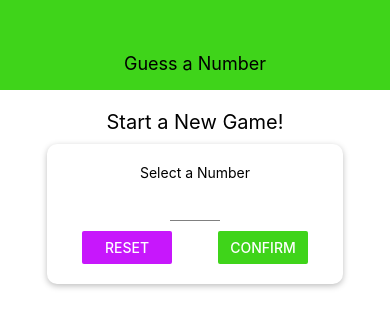
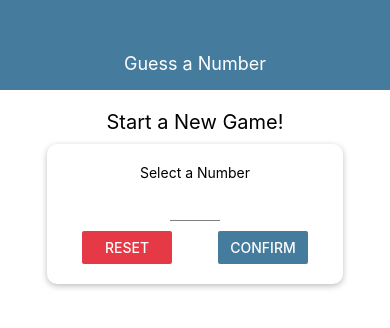
Before and after one commit to makito/numbers-game, a React Native app: screen / in a window 390 px wide. Shown: the top 328 px of the page. Built offline with nearby package versions, Linux system fonts and the light colour scheme.

Commit message:
update colors

```diff
--- a/components/Header.tsx
+++ b/components/Header.tsx
@@ -19,7 +19,7 @@ const styles = StyleSheet.create({
     justifyContent: 'center'
   },
   headerTitle: {
-    color: 'black',
+    color: 'white',
     fontSize: 18
   }
 });
--- a/constants/colors.ts
+++ b/constants/colors.ts
@@ -1,4 +1,4 @@
 export default {
-  primary: '#3fd41a',
-  accent: '#c717fc'
+  primary: '#457b9d',
+  accent: '#e63946'
 };
```
